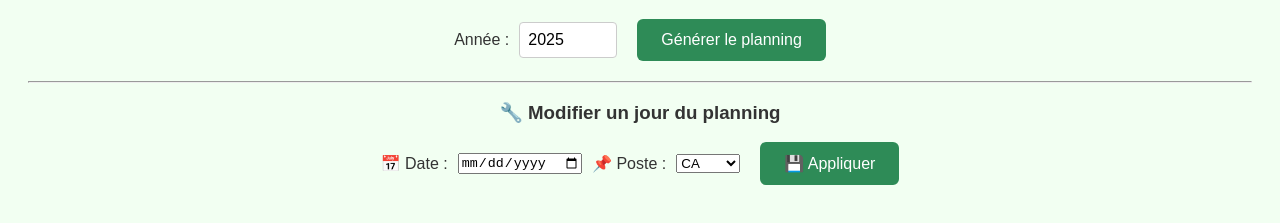
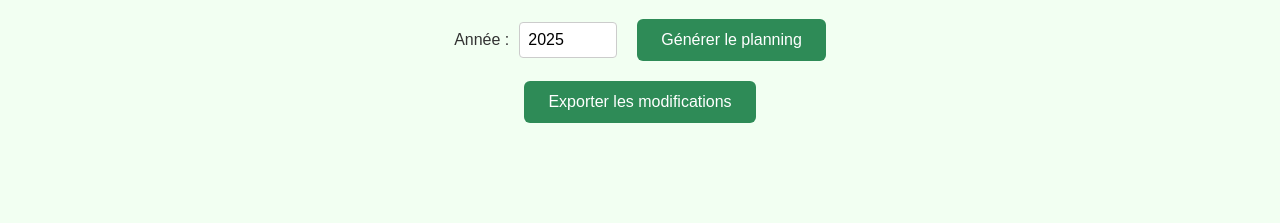
Before and after one commit to flight7218/ROULEMENT-2X8-VERT, a plain HTML site: page index.html in a window 1280 px wide. Shown: the part 89-312 px from the top of the page. Drawn offline with Linux system fonts and the light colour scheme.

Commit message:
Update index.html

```diff
--- a/index.html
+++ b/index.html
@@ -15,25 +15,12 @@
     <button id="generateBtn">Générer le planning</button>
   </div>
 
-  <hr>
-  <h3>🔧 Modifier un jour du planning</h3>
+  <div id="planningContainer"></div>
+
   <div class="center">
-    <label for="modifDate">📅 Date :</label>
-    <input type="date" id="modifDate" />
-    <label for="modifValeur">📌 Poste :</label>
-    <select id="modifValeur">
-      <option value="CA">CA</option>
-      <option value="RC">RC</option>
-      <option value="ASA16">ASA16</option>
-      <option value="ASA13">ASA13</option>
-      <option value="M">M</option>
-      <option value="F">F</option>
-      <option value="CE">CE</option>
-    </select>
-    <button id="applyModif">💾 Appliquer</button>
+    <button id="exportBtn">Exporter les modifications</button>
+    <p id="statusMessage"></p>
   </div>
-
-  <div id="planningContainer"></div>
 
   <script src="app.js"></script>
 </body>
```
